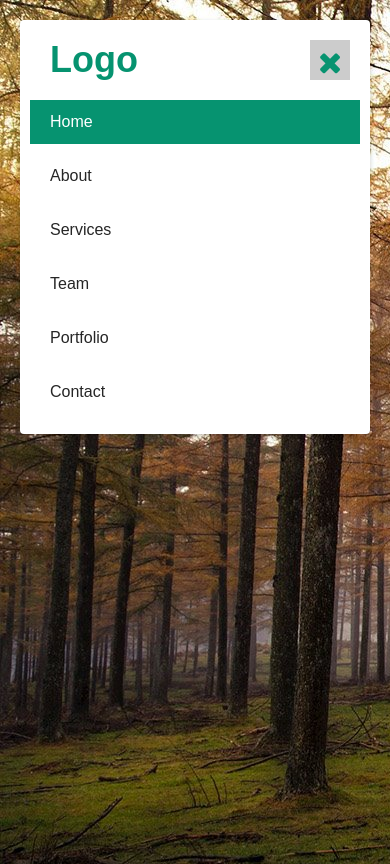
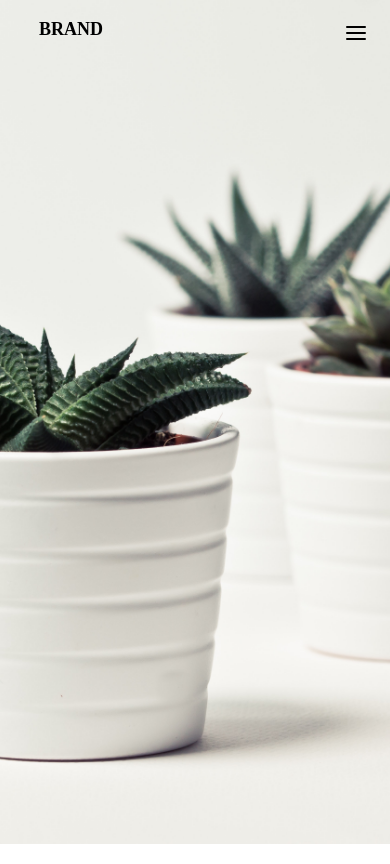
Before and after one commit to jorgecardozo/React-Sass-Bootstrap, a React (Create React App) app: page / in a window 390 px wide. Built offline with nearby package versions, Linux system fonts and the light colour scheme.

Commit message:
Se agrego Navegacion3 sin acceso a los componete, solo CSS

```diff
--- a/src/App.js
+++ b/src/App.js
@@ -1,16 +1,20 @@
 import React, { Component } from 'react';
 //import PruebaStyle from './Componentes/PruebaStyle'
-import Navegacion from './Componentes/NavegacionM2/Navegacion';
-
+//import Navegacion from './Componentes/NavegacionM2/Navegacion';
+import NavegacionM3 from './Componentes/NavegacionM3/Navegacion';
 // import Main from './Componentes/NavegacionM1/Main';
 
 class App extends Component {
+  // constructor(props){
+  //   super(props);
+  // }
 
   render() {
     return (
       <div>
         {/* <Main/>  */}
-        <Navegacion/>
+        {/* <Navegacion/> */}
+        <NavegacionM3/>
       </div>
     );
   }
--- /dev/null
+++ b/src/Componentes/NavegacionM3/Navegacion.js
@@ -0,0 +1,50 @@
+import React, { Component } from 'react';
+//import { disconnect } from 'cluster';
+
+
+class Navegacion extends Component {
+
+  state={
+    open:true
+  }
+
+  // constructor(props){
+  //   super(props);
+
+  // }
+
+
+
+  render() {
+    return (
+      <div>
+        <body>
+          <div className="container">
+            <nav>
+              <input type="checkbox" id="nav" className="hidden"></input>
+              <label for="nav" className="nav-btn">
+                <i></i>
+                <i></i>
+                <i></i>
+              </label>
+
+              <div className="logo">
+                <a href="/">BRAND</a>
+              </div>
+              <div class="nav-wrapper">
+                        <ul>
+                              <li><a href="/">Home</a></li>
+                              <li><a href="/">Overview</a></li>
+                              <li><a href="/">Prices</a></li>
+                              <li><a href="/">Purchase</a></li>
+                        </ul>
+                  </div>
+            </nav>
+          </div>
+        </body>
+      </div>
+      );
+  }
+}
+
+export default Navegacion;
--- a/src/sass/_navegacion-Style.scss
+++ b/src/sass/_navegacion-Style.scss
@@ -1,18 +1,18 @@
-html{
-    height: 100%; //nose lo que hace, xq no hace ningun cambio
-}
+// html{
+//     height: 100%; //nose lo que hace, xq no hace ningun cambio
+// }
 
-body{
-    margin: 0;
-    padding: 0;
-    font-family: sans-serif;
-    height: 100%;   //nose lo que hace, xq no hace ningun cambio
+// body{
+//     margin: 0;
+//     padding: 0;
+//     font-family: sans-serif;
+//     height: 100%;   //nose lo que hace, xq no hace ningun cambio
 
 
-    //esto es para NavegacionM2
-    background: url('../Imagenes/4.jpg');
-    background-attachment: fixed;
-}
+//     //esto es para NavegacionM2
+//     background: url('../Imagenes/4.jpg');
+//     background-attachment: fixed;
+// }
 
 .toolbar{
     position: fixed;
--- /dev/null
+++ b/src/sass/_navegacion3-Style.scss
@@ -0,0 +1,249 @@
+* {
+    box-sizing: border-box;
+}
+
+html{
+    margin: 0;
+    padding: 0;
+    width: 100%;
+    height: 100vh;
+}
+
+body{
+    margin: 0;
+    padding: 0;
+    width: 100%;
+    height: 100vh;
+    font-family: Poppins;
+    font-weight: 400;
+    background: url('../Imagenes/background-img.jpg');
+
+    /*estas dos lineas me centran la imagen y acomoda el tamaño*/
+    background-position: center;
+    background-size: cover;
+
+}
+
+nav{
+    padding: 8px;
+
+    ul {
+        float: right;
+
+        li {
+            display: inline-block;
+            float: left;
+
+            a {
+                display: inline-block; //no hizo nada
+                outline: none;  //no hizo nada
+                color: #000;
+                text-transform: uppercase;
+                text-decoration: none;
+                font-size: 14px;
+                letter-spacing: 1.2px;
+                font-weight: 600;
+            }
+        }
+
+        li:not(:first-child){
+            margin-left: 48px;
+        }
+
+        li:last-child {
+            margin-right: 24px;
+        }
+    }
+}
+
+.logo {
+    float: left;
+    padding: 8px;
+    margin-left: 16px;
+    margin-top: 8px;
+
+    a {
+        color: #000;
+        text-transform: uppercase;
+        font-weight: 700;
+        font-size: 18px;
+        letter-spacing: 0px;
+        text-decoration: none;
+    }
+}
+
+@media screen and (max-width: 864px){
+    .logo {
+        padding: 0;
+    }
+
+    .nav-wrapper{
+        position: fixed;
+        top: 0;//esto lo posiciona arriba "top"
+        left: 0;
+        width: 100%;
+        height: 100%;
+        z-index: -1; //esconde el menu, lo psosiciona fuera del rango de vista
+        background: #fff;
+        opacity: 0;
+        transition: all 0.2s ease;
+
+        ul {
+            position: absolute;
+            top: 50%;
+            transform: translateY(-50%);
+            width: 100%;
+
+            li {
+                    display: block;
+                    float: none;
+                    width: 100%;
+                    text-align: right;
+                    margin-bottom: 10px;
+
+            }
+
+
+            li:nth-child(1) a {
+                transition-delay: 0.2s;
+            }
+            li:nth-child(2) a {
+                transition-delay: 0.3s;
+            }
+            li:nth-child(3) a {
+                transition-delay: 0.4s;
+            }
+            li:nth-child(4) a {
+                transition-delay: 0.5s;
+            }
+
+            li:not(:first-child) a {
+                margin-left: 0;
+            }
+        }
+    }
+
+
+    /*Aeveriguar por que esto no se apñica dentro de la anidacion
+    **Lo tuve que sacar para que los cambios se apliquen,
+    **sino me quedaba fuera de margen el menu responsive
+    */
+    .nav-wrapper ul li:not(:first-child) {
+        margin-left: 0;
+    }
+
+  .nav-wrapper ul li a {
+        padding: 10px 24px;
+        opacity: 0;
+        color: #000;
+        font-size: 14px;
+        font-weight: 600;
+        letter-spacing: 1.2px;
+        transform: translateX(-20px);
+        transition: all 0.2s ease;
+  }
+
+  .nav-btn {
+        position: fixed;
+        right: 10px;
+        top: 10px;
+        display: block;
+        width: 48px;
+        height: 48px;
+        cursor: pointer;
+        z-index: 9999;
+        border-radius: 50%;
+  }
+
+  .nav-btn i {
+        display: block;
+        width: 20px;
+        height: 2px;
+        background: #000;
+        border-radius: 2px;
+        margin-left: 14px;
+  }
+
+  .nav-btn i:nth-child(1) {
+        margin-top: 16px;
+  }
+
+  .nav-btn i:nth-child(2) {
+        margin-top: 4px;
+        opacity: 1;
+  }
+
+  .nav-btn i:nth-child(3) {
+        margin-top: 4px;
+  }
+
+    .nav-btn {
+        position: fixed;
+        right: 10px;
+        top: 10px;
+        display: block;
+        width: 48px;
+        height: 48px;
+        cursor: pointer;
+        z-index: 9999;
+        border-radius: 50%;
+
+        i {
+            display: block;
+            width: 20px;
+            height: 2px;
+            background: #000;
+            border-radius: 2px;
+            margin-left: 14px;
+        }
+
+        i:nth-child(1) {
+            margin-top: 16px;
+        }
+
+        i:nth-child(2) {
+            margin-top: 4px;
+            opacity: 1;
+        }
+
+        i:nth-child(3) {
+            margin-top: 4px;
+         }
+
+    }
+}
+
+#nav:checked + .nav-btn {
+    transform: rotate(45deg);
+}
+
+#nav:checked + .nav-btn i {
+    background: #000;
+    transition: transform 0.2s ease;
+}
+
+#nav:checked + .nav-btn i:nth-child(1) {
+    transform: translateY(6px) rotate(180deg);
+}
+
+#nav:checked + .nav-btn i:nth-child(2) {
+    opacity: 0;
+}
+
+#nav:checked + .nav-btn i:nth-child(3) {
+    transform: translateY(-6px) rotate(90deg);
+}
+
+#nav:checked ~ .nav-wrapper {
+    z-index: 9990;
+    opacity: 1;
+}
+
+#nav:checked ~ .nav-wrapper ul li a {
+    opacity: 1;
+    transform: translateX(0);
+}
+
+.hidden {
+    display: none;
+}
--- a/src/sass/index.scss
+++ b/src/sass/index.scss
@@ -2,20 +2,20 @@
 
 //@import './custom-variables.scss';
 
-:root {
-	a:hover {
-		text-decoration: none;
-		background: rgba(0,0,0,0.05);
-	}
+// :root {
+// 	a:hover {
+// 		text-decoration: none;
+// 		background: rgba(0,0,0,0.05);
+// 	}
 
-	font-size: 62.5%;
-	body {
-		font-size: 1.6rem; // makes 1rem = 10px
-		min-height: 100vh;
-		background-color: $light;
-		padding-bottom: 10rem;
-	}
-}
+// 	font-size: 62.5%;
+// 	body {
+// 		font-size: 1.6rem; // makes 1rem = 10px
+// 		min-height: 100vh;
+// 		background-color: $light;
+// 		padding-bottom: 10rem;
+// 	}
+// }
 
 //Modulos esenciales para el uso de Bootstrap
 @import "node_modules/bootstrap/scss/functions";
@@ -31,7 +31,10 @@
 // @import './detalle-producto.scss';
 // @import './productoLista-style.scss';
 // @import './error-style.scss';
-@import './prueba-style.scss';
-@import './prueba-@mixin-style.scss';
-@import './navegacion-Style.scss';
-@import './navegacion2-Style.scss';
+
+/*mis estilos*/
+// @import './prueba-style.scss';
+// @import './prueba-@mixin-style.scss';
+// @import './navegacion-Style.scss';
+// @import './navegacion2-Style.scss';
+@import './navegacion3-Style.scss';
```
Also changed, not shown: src/Imagenes/background-img.jpg (added), 1 other file (tests, documents, lock files or other folders).
